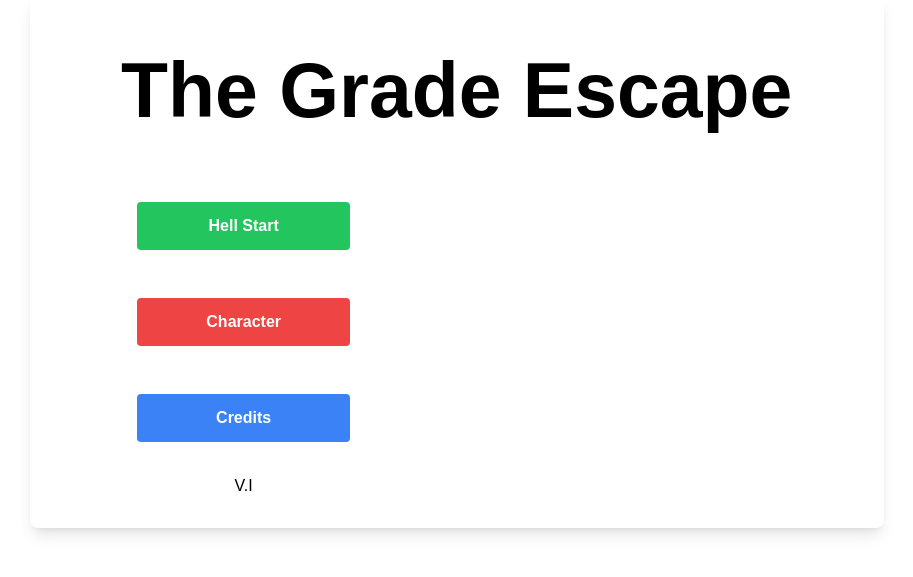
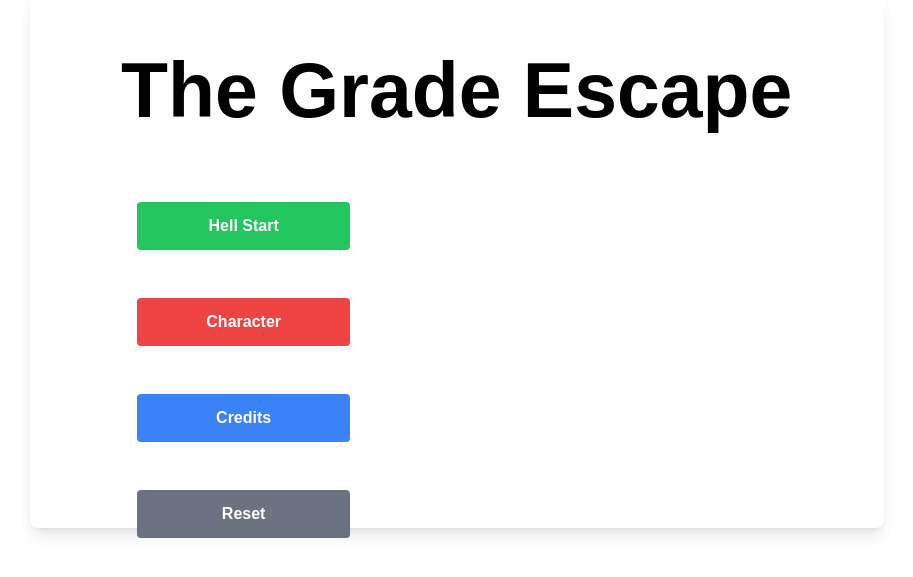
Before and after one commit to mt1516/TheGradeEscape, a Next.js app: page / in a window 1280 px wide. Shown: the part 139-716 px from the top of the page, without its empty margins (183-1096 px from the left). Built offline with nearby package versions, Linux system fonts and the light colour scheme.

Commit message:
Add reset button

```diff
--- a/app/(main)/(main-menu)/page.tsx
+++ b/app/(main)/(main-menu)/page.tsx
@@ -1,12 +1,11 @@
-import { initializeStorage } from '@/app/game/storage';
+'use client';
+
 import Link from 'next/link';
+import { resetStorage } from '@/app/game/storage';
 
 export default function Home() {
-  // if (typeof window !== 'undefined') {
-  //   console.log(localStorage.getItem('currentCharacter'));
-  // }
   return (
-    <div className='flex flex-row justify-center items-center h-screen'>
+    <div className='flex flex-row justify-center items-center h-screen w-screen'>
       <div className="bg-white rounded-lg shadow-lg w-8/12 h-4/6">
         <h1 className="text-7xl font-bold text-center my-12 p-3 animate-[title_0.7s_linear_infinite] text-black">The Grade Escape</h1>
         <div className="grid grid-cols-1 gap-4 w-3/6 relative">
@@ -31,11 +30,17 @@ export default function Home() {
               Credits
             </Link>
           </div>
-          <div className="flex flex-row justify-center">
+          <div className="flex flex-row justify-center my-4">
+            <button className="w-3/6 font-bold py-3 px-4 rounded text-center bg-gray-500 hover:bg-gray-600 text-white"
+            onClick={resetStorage}>
+              Reset
+            </button>
+          </div>
+          {/* <div className="flex flex-row justify-center">
             <div className="text-black">
               V.I
             </div>
-          </div>
+          </div> */}
         </div>
       </div>
     </div>
--- a/app/(main)/credits/page.tsx
+++ b/app/(main)/credits/page.tsx
@@ -3,10 +3,8 @@
 import { useEffect } from "react";
 import Credit from "@/app/ui/credits/credit";
 import Close from "@/app/ui/credits/button";
-import { initializeStorage } from "@/app/game/storage";
 
 export default function Page() {
-    initializeStorage();
     useEffect(() => {
         setTimeout(function () {
             location.href = "/";
--- a/app/game/storage.tsx
+++ b/app/game/storage.tsx
@@ -10,7 +10,7 @@ export enum GAMEMODE_DIFFICULTY {
     DBTW_HARD = 'DBTW-hard'
 }
 
-export function initializeStorage() {
+export function resetStorage() {
     if (typeof window !== 'undefined') {
         console.log('Initializing storage');
         localStorage.setItem('DTWS-easy', '0');
```
